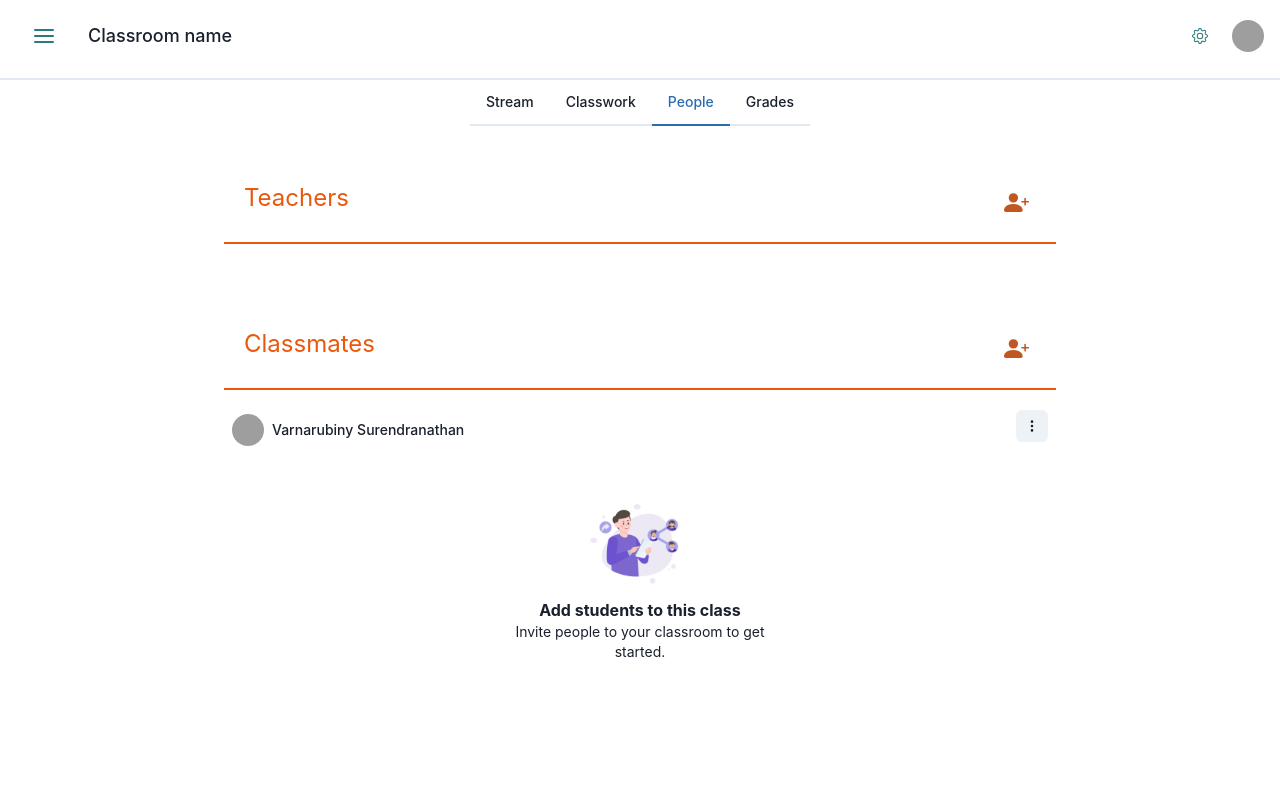
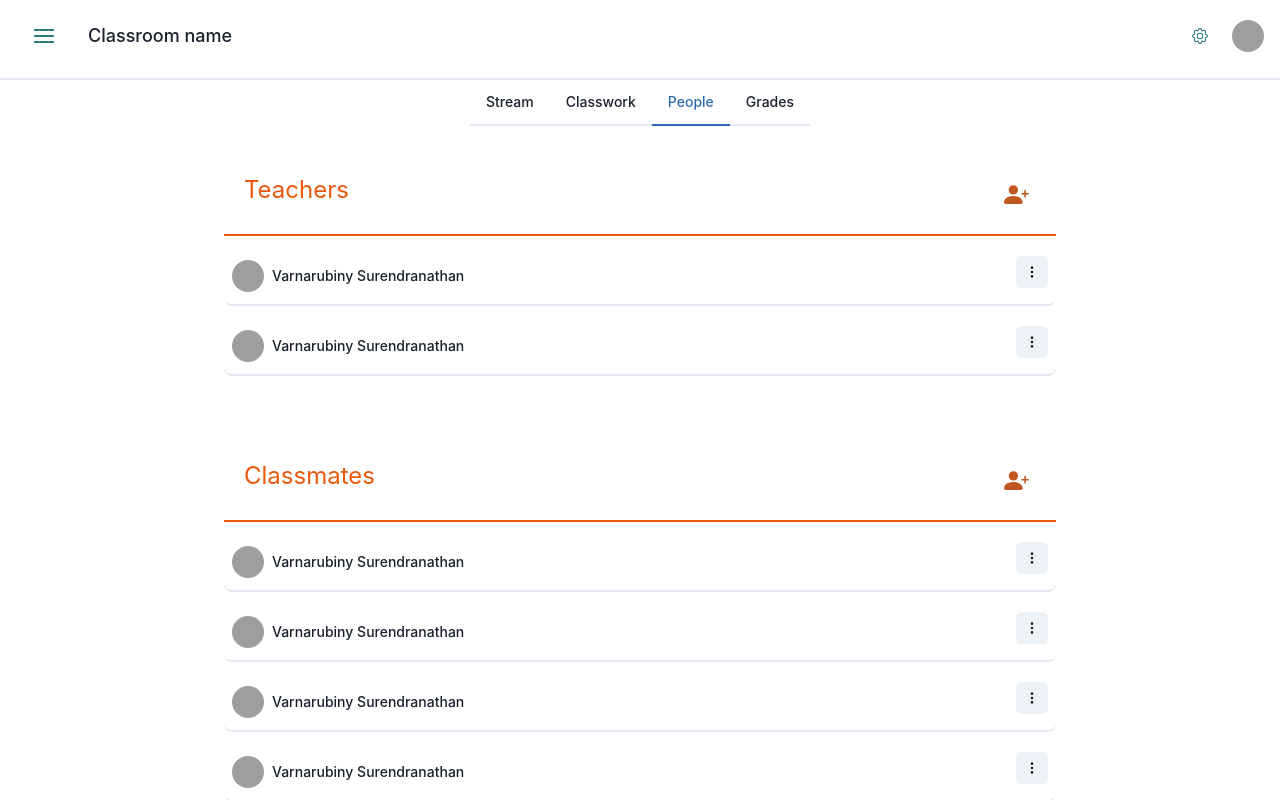
Before and after one commit to NaveenDanj/google-classroom-clone, a Next.js app: page /Classroom in a window 1280 px wide. Both pictures are taken after a click on the tab "People". Shown: the top 800 px of the page. Built offline with nearby package versions, Linux system fonts and the light colour scheme; no server answers; grey boxes are pictures that could not be loaded.

Commit message:
added people tab changes

```diff
--- a/components/Classroom/People/PeopleCard.tsx
+++ b/components/Classroom/People/PeopleCard.tsx
@@ -4,7 +4,7 @@ import { BsFillFileEarmarkTextFill, BsThreeDotsVertical } from 'react-icons/bs'
 
 const PeopleCard = () => {
     return (
-        <Box className='p-2 mt-2  pb-3' borderRadius='lg' overflow='hidden'>
+        <Box className='p-2 mt-2  pb-3 border-b-2' borderRadius='lg' overflow='hidden'>
 
             <div className='flex flex-row w-full justify-between cursor-pointer'>
 
--- a/components/Classroom/People/PeopleTab.tsx
+++ b/components/Classroom/People/PeopleTab.tsx
@@ -15,11 +15,11 @@ const PeopleTab = () => {
                 <StudentPeopleView />
             </div>
 
-            <EmptyList
+            {/* <EmptyList
                 path='/img/people.gif'
                 title='Add students to this class'
                 subtitle='Invite people to your classroom to get started.'
-            />
+            /> */}
         </div>
 
     </div>
--- a/components/Classroom/People/StudentPeopleView.tsx
+++ b/components/Classroom/People/StudentPeopleView.tsx
@@ -6,7 +6,7 @@ import PeopleCard from './PeopleCard'
 const StudentPeopleView = () => {
     return (
 
-        <div className='w-full mt-5 '>
+        <div className='w-full mt-1'>
             <div className='p-5 flex border-b-2 border-orange-600 flex-row justify-between '>
                 <div>
                     <h1 className=' text-2xl text-orange-600 '>Classmates</h1>
@@ -18,6 +18,12 @@ const StudentPeopleView = () => {
 
             <div>
                 <PeopleCard />
+                <PeopleCard />
+                <PeopleCard />
+                <PeopleCard />
+                <PeopleCard />
+                <PeopleCard />
+                <PeopleCard />
             </div>
 
 
--- a/components/Classroom/People/TeacherPeopleView.tsx
+++ b/components/Classroom/People/TeacherPeopleView.tsx
@@ -1,15 +1,24 @@
 import { IconButton } from '@chakra-ui/button'
 import React from 'react'
 import { BsThreeDotsVertical , BsFillPersonPlusFill } from 'react-icons/bs'
+import PeopleCard from './PeopleCard'
 
 const TeacherPeopleView = () => {
   return (
-    <div className='flex border-b-2 border-orange-600 flex-row justify-between mt-5 p-5 w-full'>
-        <div>
-            <h1 className=' text-2xl text-orange-600 '>Teachers</h1>
+    <div className='w-full mt-3 '>
+        <div className='flex border-b-2 border-orange-600 flex-row justify-between p-5 w-full'>
+            <div>
+                <h1 className=' text-2xl text-orange-600 '>Teachers</h1>
+            </div>
+
+            <IconButton colorScheme={'orange'} variant="ghost" className='my-auto' size={'md'} aria-label='Search database' icon={<BsFillPersonPlusFill style={{ fontSize : 25 }} />} />
+
         </div>
 
-        <IconButton colorScheme={'orange'} variant="ghost" className='my-auto' size={'md'} aria-label='Search database' icon={<BsFillPersonPlusFill style={{ fontSize : 25 }} />} />
+        <div>
+            <PeopleCard />
+            <PeopleCard />
+        </div>
 
     </div>
   )
```
